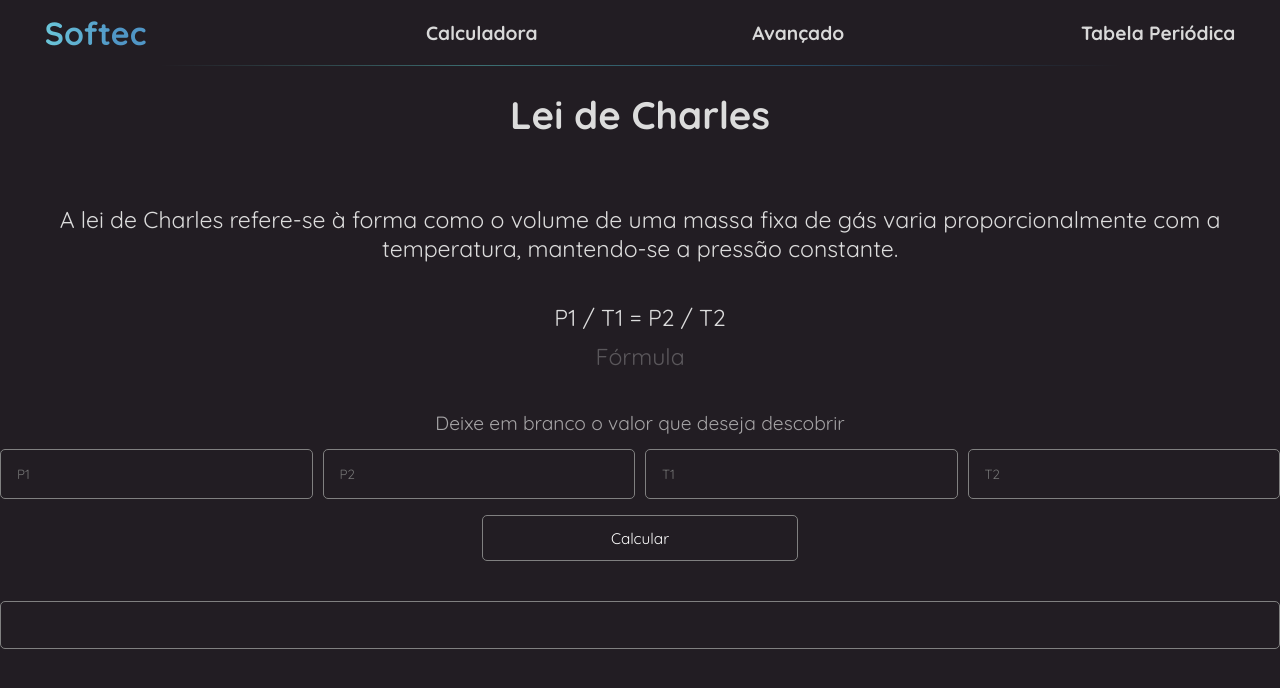
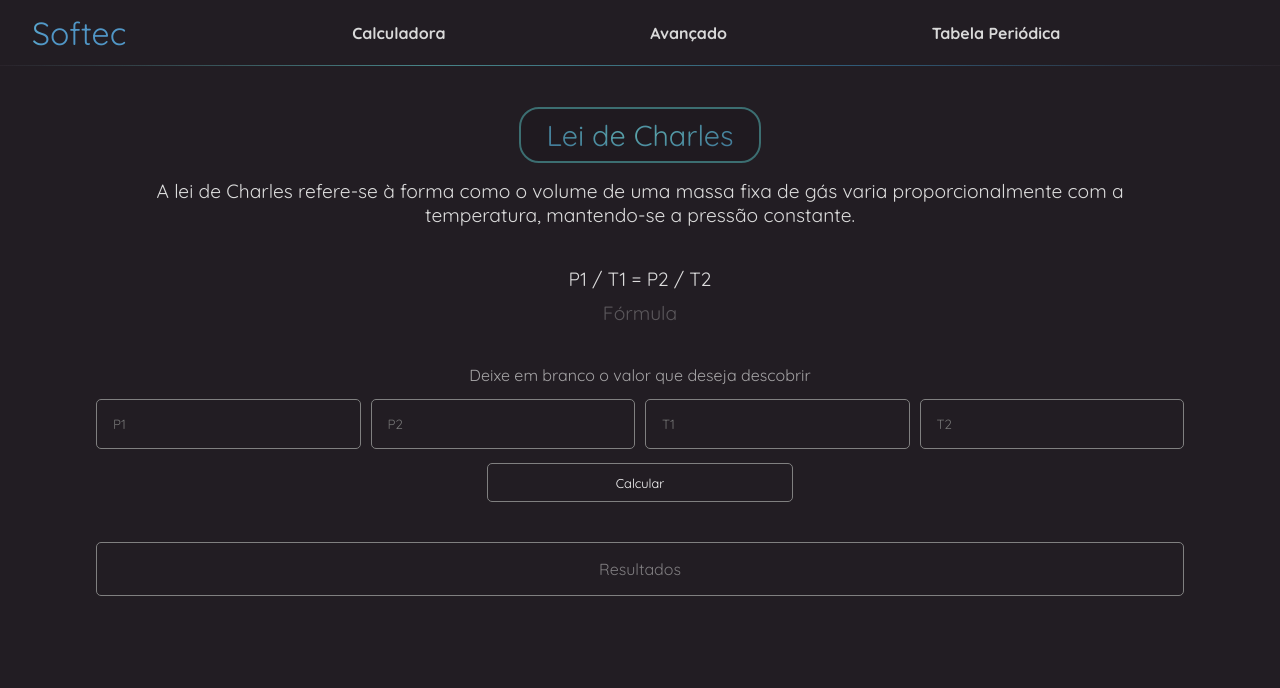
Before and after one commit to bonatowil/TCC, a PHP site: page /pages/formulas/charles.html in a window 1280 px wide. Shown: the top 688 px of the page. Run offline with PHP 8.4, Linux system fonts and the light colour scheme.

Commit message:
Mudei a nav e mais algumas mas alterações pela responsividade

```diff
--- a/assets/css/formulas.css
+++ b/assets/css/formulas.css
@@ -16,30 +16,34 @@
 * {
     box-sizing: border-box;
     font-family: 'Quicksand', sans-serif;
+}
 
-}
 body {
     overflow: auto;
     margin: 0;
     background-color: var(--background-color);
     color: gainsboro;
-    font-size: calc(.5vmax + .8rem);
+    font-size: calc(.5vmax + .6rem);
     font-weight: 400;
 }
 
+.script {
+    padding-block: 2vh;
+    width: max(85%, 300px);
+    margin: auto;
+}
+
 nav {
+    position: relative;
     display: flex;
-    gap: 1vmax;
     color: var(--gainsboro);
-    text-align: center;
-    padding: 1vmax;
+    padding-block: 1vmax;
     margin-bottom: 2vmax;
-    position: relative;
 }
 
 nav::after {
     content: "";
-    width: 75%;
+    width: 100%;
     position: absolute;
     background-image: linear-gradient(to right,
         var(--background-color),
@@ -50,21 +54,34 @@
     bottom: 0;
     left: 50%;
     transform: translateX(-50%);
-    /* filter: brightness(2); */
-}
-
-nav div {
-    display: grid;
-    place-items: center;
-    flex-basis: calc(100% / 4);
-    font-weight: 700;
-
+    filter: brightness(1.2);
 }
 
 nav div a {
     padding: 0 .5vmax;
     text-decoration: none;
     color: var(--gainsboro);
+}
+
+.button {
+    padding: 0;
+    position: absolute;
+    top: 50%;
+    right: 10vw;
+    transform: translateY(-50%);
+    display: none;
+    flex-direction: column;
+    justify-content: space-between;
+    height: 20px;
+    width: 30px;
+}
+
+.button .bar {
+    height: 3px;
+    width: 100%;
+    background-color: white;
+    margin-top: 0px;
+
 }
 
 a.link {
@@ -92,6 +109,7 @@
 }
 
 nav div.logo {
+    width: fit-content;
     font-size: 2rem;
     padding-left: 2vmax;
     display: grid;
@@ -102,24 +120,42 @@
     -webkit-background-clip: text;
     -webkit-text-fill-color: transparent;
     filter: brightness(2);
-
 }
 
 nav div.logo:hover {
     animation: logo 300ms forwards;
 }
 
-nav div.table {
-    padding-right: 2vmax;
-    display: grid;
-    justify-items: end;
-    align-items: center;
+nav div.links {
+    position: relative;
+    width: 80%;
+    display: flex;
+    place-items: center;
+    justify-content: center;
+    font-weight: 700;
+    gap: 15vw;
+    flex-grow: 1;
 }
 
+
 h1 {
-    width: 100%;
+    font-weight: 400;
+    width: fit-content;
+    margin: auto;
     text-align: center;
-    background-image: linear-gradient();
+    border-radius: 20px ;
+    border: 2px solid var(--ming);
+    font-size: 1.8em;
+    padding: 1vh 2vw;
+    backdrop-filter: brightness(.9);
+}
+
+h1 span {
+    background-image: radial-gradient(var(--ming), var(--indigo-dye));
+    background-clip: text;
+    -webkit-background-clip: text;
+    -webkit-text-fill-color: transparent;
+    filter: brightness(1.5);
 }
 
 h2 {
@@ -207,7 +243,7 @@
     padding: 2vh;
 }
 
-input:hover {
+input:hover, button:hover {
     cursor: pointer;
 }
 
@@ -248,3 +284,13 @@
         transform: scale(1.1);
     }
 }
+
+@media (max-width: 580px) {
+    nav div.links {
+        display: none;
+    }
+
+    nav .button {
+        display: flex;
+    }
+}
--- a/assets/script/script.js
+++ b/assets/script/script.js
@@ -1,3 +1,10 @@
+const toggleButton = document.getElementsByClassName('button')[0]
+const navbar = document.getElementsByClassName('nav')[0]
+
+toggleButton.addEventListener('click', () => {
+    navbar.classList.toggle('active')
+})
+
 class Calculator {
     constructor(previousOperandTextElement, currentOperandTextElement) {
       this.previousOperandTextElement = previousOperandTextElement
--- a/pages/formulas/charles.html
+++ b/pages/formulas/charles.html
@@ -5,16 +5,25 @@
     <meta http-equiv="X-UA-Compatible" content="IE=edge">
     <meta name="viewport" content="width=device-width, initial-scale=1.0">
     <link rel="stylesheet" href="../../assets/css/formulas.css">
+    <script src="../../assets/script/script.js"></script>
     <title>Lei de Charles</title>
 </head>
 <body>
-    <nav>
+    <nav class="nav">
         <div class="logo"><a href="../../index.html">Softec</a></div>
+        <a href="#" class="button">
+            <span class="bar"></span>
+            <span class="bar"></span>
+            <span class="bar"></span>
+        </a>
+        <div class="links">
             <div class="basic"><a class="link" href="../basic.html">Calculadora</a></div>
             <div class="conversion"><a class="link" href="../advanced.html">Avançado</a></div>
             <div class="table"><a class="link" href="../table.html">Tabela Periódica</a></div>
+        </div>
     </nav>
-    <h1>Lei de Charles</h1><br>
+    <div class="script">
+        <h1><span>Lei de Charles</span></h1>
         <h2>A lei de Charles refere-se à forma como o volume de uma massa fixa de gás varia proporcionalmente com a temperatura, mantendo-se a pressão constante.</h2>
         <div class="formula">
             <p>P1 / T1 = P2 / T2</p>
@@ -31,7 +40,8 @@
             <button onclick="gay_lussac()"><span>Calcular</span></button>
         </div>
         <div id="resultado">
-
+            <p>Resultados</p>
+        </div>
     </div>
     <script type="text/javascript">
     function gay_lussac(){
```
Also changed, not shown: assets/css/style.css (+61 -25 lines), index.html (+11 -4 lines), pages/advanced.html (+12 -4 lines), pages/basic.html (+12 -5 lines), pages/formulas/absolute_error_and_relative_error.html (+15 -4 lines), pages/formulas/boyle.html (+12 -3 lines), pages/formulas/clapeyron.html (+12 -2 lines), pages/formulas/coefficient_of_variation.html (+15 -4 lines), pages/formulas/density.html (+12 -2 lines), pages/formulas/gay_lussac.html (+12 -2 lines), pages/formulas/relative_standard-deviation.html (+15 -4 lines), pages/formulas/standard_deviation.html (+15 -4 lines), pages/table.html (+13 -5 lines). Lines whose indentation alone changed are shown as unchanged.
